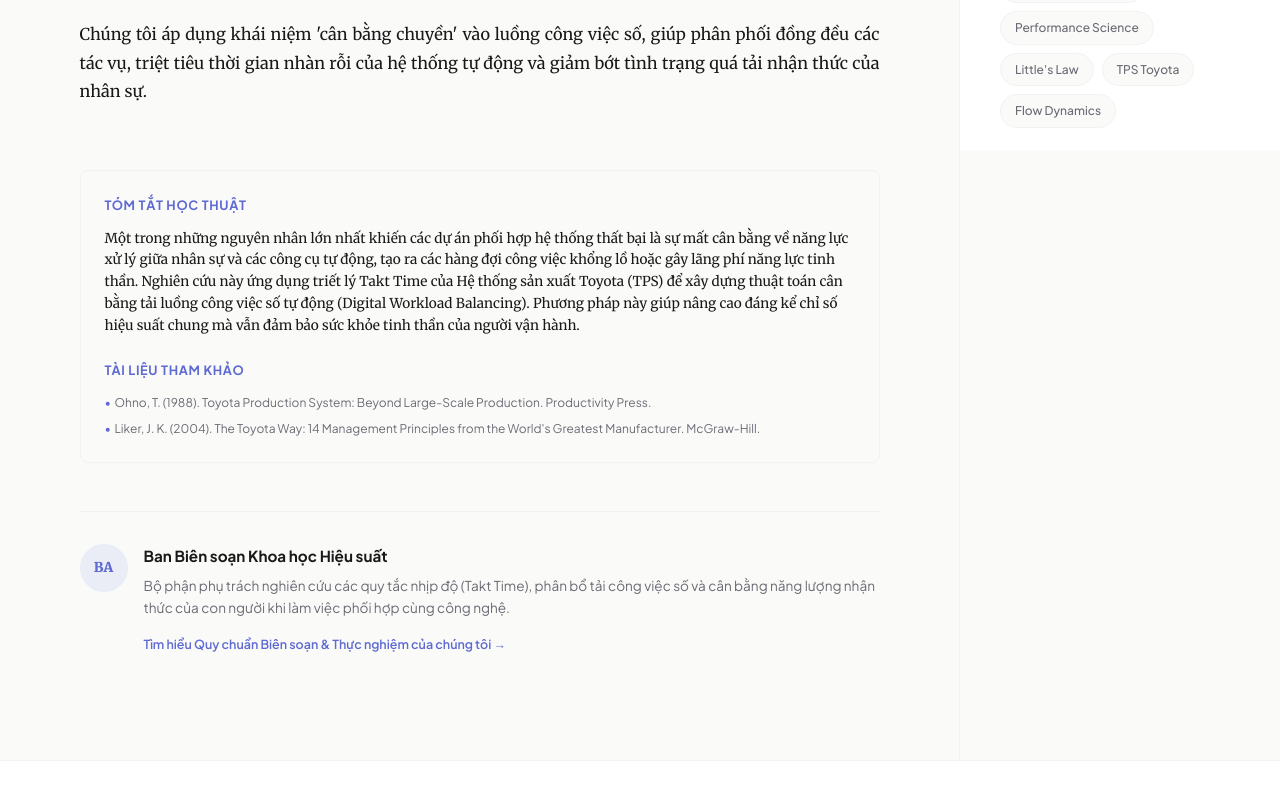
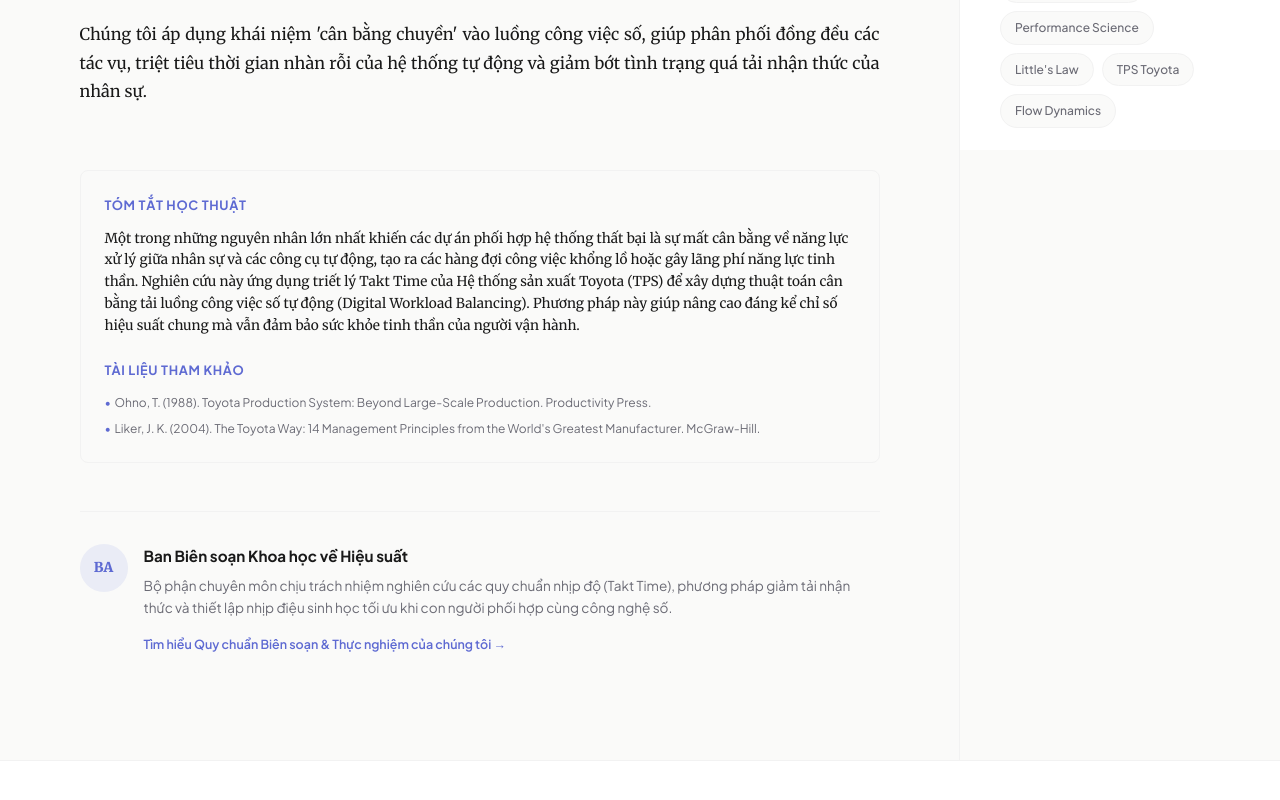
Before and after one commit to steven-baovo/leanity-labs, a Next.js app: page /post/can-bang-takt-time-so in a window 1280 px wide. Shown: the part 650-1450 px from the top of the page. Built offline with nearby package versions, Linux system fonts and the light colour scheme.

Commit message:
refactor: symmetrize department names and bios for better alignment with the three scientific pillars

```diff
--- a/src/app/post/[slug]/page.tsx
+++ b/src/app/post/[slug]/page.tsx
@@ -127,14 +127,14 @@ export default async function PostPage({ params }: { params: Promise<{ slug: str
         <div>
           <h4 className="font-sans text-[0.95rem] font-bold text-text-primary mb-1.5">{article.authorName || 'Ban Biên tập Leanity Labs'}</h4>
           <p className="text-[0.85rem] text-text-secondary leading-[1.6] m-0">
-            {article.authorName === "Ban Biên dịch Khoa học Hệ thống" &&
-              "Bộ phận chuyên trách khảo cứu, đối chiếu và Việt hóa các công trình nghiên cứu kinh điển về toán học vận hành, lý thuyết hàng đợi và mô hình hóa dòng chảy hệ thống phức tạp tại Leanity Labs."}
-            {article.authorName === "Ban Biên soạn Tâm lý học & Hiệu suất" &&
-              "Nhóm chuyên môn phụ trách khảo cứu chuyên sâu, đối chiếu đa nguồn và tổng hợp các chuyên luận ứng dụng thực tiễn về trạng thái trôi chảy (Flow State) và năng lượng nhận thức."}
-            {article.authorName === "Ban Biên soạn Khoa học Hiệu suất" &&
-              "Bộ phận phụ trách nghiên cứu các quy tắc nhịp độ (Takt Time), phân bổ tải công việc số và cân bằng năng lượng nhận thức của con người khi làm việc phối hợp cùng công nghệ."}
-            {(!article.authorName || (article.authorName !== "Ban Biên dịch Khoa học Hệ thống" && article.authorName !== "Ban Biên soạn Tâm lý học & Hiệu suất" && article.authorName !== "Ban Biên soạn Khoa học Hiệu suất")) &&
-              "Ban biên soạn học thuật tổng hợp tại Leanity Labs, chuyên trách khảo cứu, biên dịch và hệ thống hóa các tri thức về khoa học hệ thống, tâm lý học tích cực và hiệu suất."}
+            {article.authorName === "Ban Biên soạn Khoa học Hệ thống" &&
+              "Bộ phận chuyên môn chịu trách nhiệm khảo cứu chuyên sâu, biên dịch và tổng hợp các công trình khoa học kinh điển về lý thuyết hệ thống, lý thuyết hàng đợi và mô phỏng tối ưu dòng chảy."}
+            {article.authorName === "Ban Biên soạn Tâm lý học Tích cực" &&
+              "Nhóm chuyên trách khảo cứu và đúc kết các chuyên luận khoa học về trạng thái trải nghiệm tối ưu (Flow State), tư duy phát triển và năng lực tự điều chỉnh năng lượng nhận thức lành mạnh."}
+            {article.authorName === "Ban Biên soạn Khoa học về Hiệu suất" &&
+              "Bộ phận chuyên môn chịu trách nhiệm nghiên cứu các quy chuẩn nhịp độ (Takt Time), phương pháp giảm tải nhận thức và thiết lập nhịp điệu sinh học tối ưu khi con người phối hợp cùng công nghệ số."}
+            {(!article.authorName || (article.authorName !== "Ban Biên soạn Khoa học Hệ thống" && article.authorName !== "Ban Biên soạn Tâm lý học Tích cực" && article.authorName !== "Ban Biên soạn Khoa học về Hiệu suất")) &&
+              "Ban biên soạn học thuật tích hợp tại Leanity Labs, chuyên trách khảo cứu, biên dịch và hệ thống hóa các tri thức về khoa học hệ thống, tâm lý học tích cực và khoa học về hiệu suất."}
           </p>
           <div className="mt-3">
             <Link href="/editorial-policy" className="text-[0.78rem] text-primary font-semibold hover:underline no-underline">
--- a/src/sanity/fallbackData.ts
+++ b/src/sanity/fallbackData.ts
@@ -7,7 +7,7 @@ export const STATIC_FALLBACK_ARTICLES: Article[] = [
     slug: { current: "ung-dung-dinh-luat-little-va-ly-thuyet-hang-doi-mm1" },
     excerpt: "Nghiên cứu ứng dụng toán học chỉ ra phương pháp giảm thiểu thắt nút cổ chai dữ liệu và rút ngắn thời gian chu kỳ trong quy trình vận hành phức tạp...",
     publishedAt: "2026-03-15T00:00:00.000Z",
-    authorName: "Ban Biên dịch Khoa học Hệ thống",
+    authorName: "Ban Biên soạn Khoa học Hệ thống",
     category: "systems",
     categoryText: "Khoa học Hệ thống",
     readTime: 5,
@@ -63,7 +63,7 @@ export const STATIC_FALLBACK_ARTICLES: Article[] = [
     slug: { current: "mo-hinh-hoa-so-do-dong-gia-tri-so" },
     excerpt: "Nghiên cứu về trạng thái trôi chảy (Flow) theo lý thuyết tâm lý học và cách thiết lập môi trường tối ưu hóa sự tập trung sáng tạo, giảm căng thẳng nhận thức...",
     publishedAt: "2026-01-20T00:00:00.000Z",
-    authorName: "Ban Biên soạn Tâm lý học & Hiệu suất",
+    authorName: "Ban Biên soạn Tâm lý học Tích cực",
     category: "psychology",
     categoryText: "Tâm lý học Tích cực",
     readTime: 7,
@@ -119,7 +119,7 @@ export const STATIC_FALLBACK_ARTICLES: Article[] = [
     slug: { current: "can-bang-takt-time-so" },
     excerpt: "Phân tích chuyên sâu cách thức cân bằng nhịp độ sản sinh giá trị (Takt Time) trong các mô hình làm việc phối hợp giữa con người và hệ thống kỹ thuật số...",
     publishedAt: "2025-11-10T00:00:00.000Z",
-    authorName: "Ban Biên soạn Khoa học Hiệu suất",
+    authorName: "Ban Biên soạn Khoa học về Hiệu suất",
     category: "performance",
     categoryText: "Khoa học về Hiệu suất",
     readTime: 6,
```
